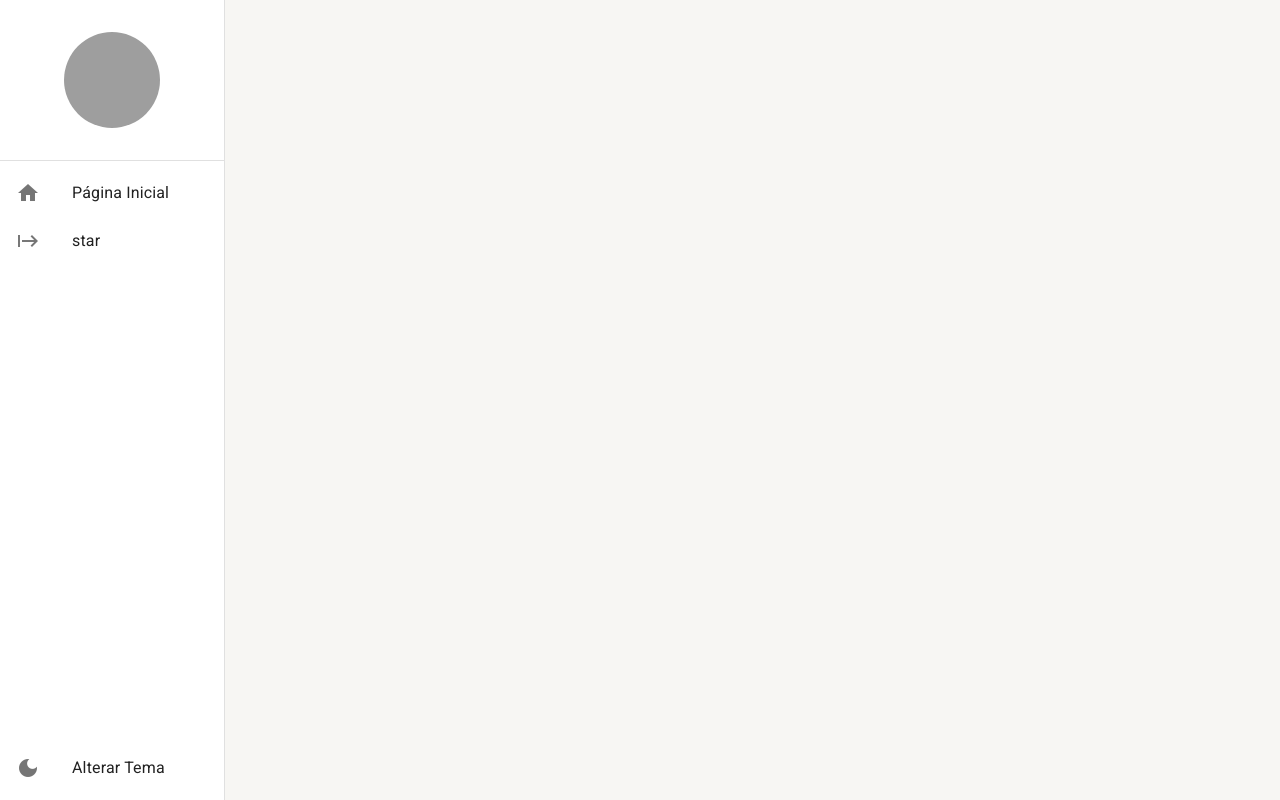
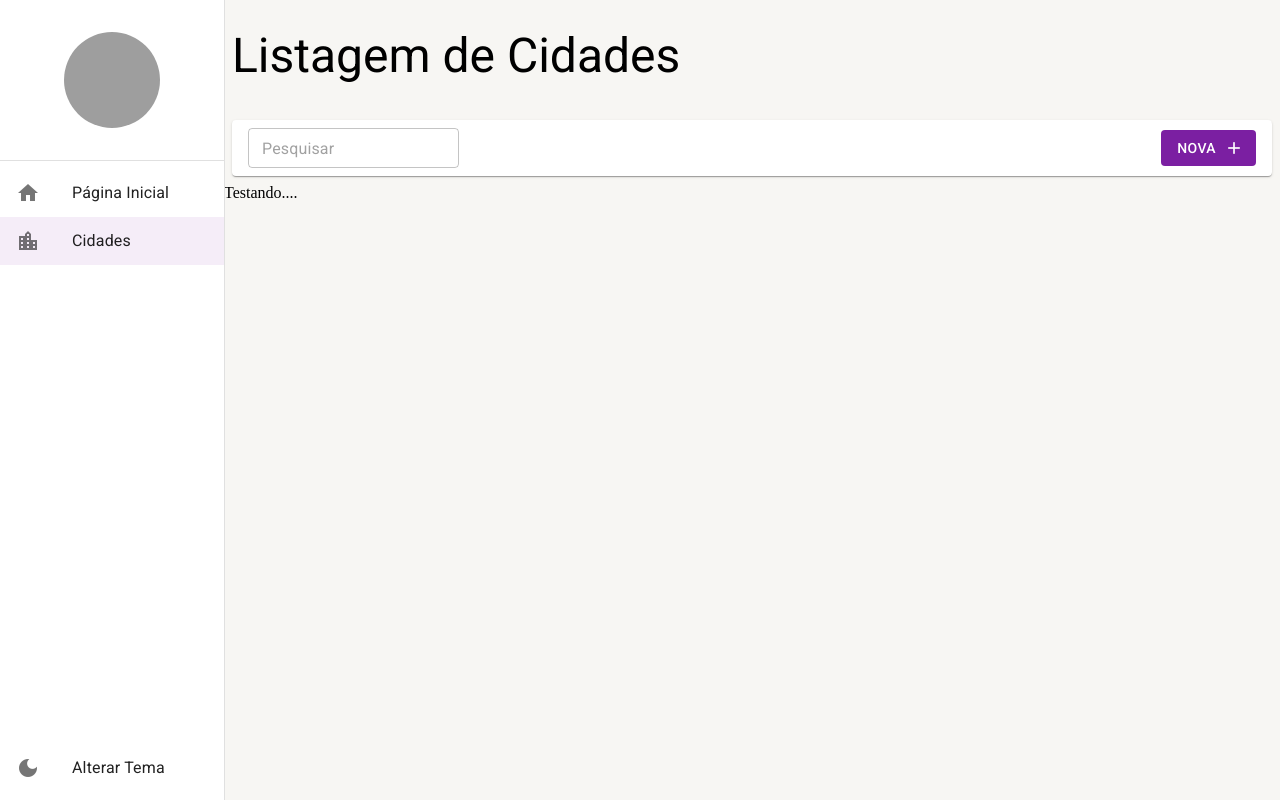
Before and after one commit to douglasdamasceno/Dashboard-com-Material-UI, a React (Create React App) app: page /cidades in a window 1280 px wide. Built offline with nearby package versions, Linux system fonts and the light colour scheme; grey boxes are pictures that could not be loaded.

Commit message:
feat: add tela de cidades

```diff
--- /dev/null
+++ b/src/pages/Cities/index.tsx
@@ -0,0 +1,28 @@
+import React, { useMemo } from 'react';
+import { useSearchParams } from 'react-router-dom';
+import { ListTool } from '../../shared/components';
+import { LayoutBasePage } from '../../shared/layouts';
+
+export const Cities: React.FC = () => {
+    const [searchParams,setSearchParams] = useSearchParams();
+
+    const search = useMemo(()=>{
+        return searchParams.get('search') || '';
+    },[searchParams]);
+
+  return(
+    <LayoutBasePage
+        title='Listagem de Cidades'
+        toolbar={
+        <ListTool
+            newButtonText='Nova'
+            isSearchInputVisible
+            isNewButtonVisible
+            searchText={search}
+            onSearchTextChange={(newText)=> setSearchParams({search:newText},{replace:true})}
+        />}
+    >
+      Testando....
+  </LayoutBasePage>
+    );
+}
--- a/src/pages/index.ts
+++ b/src/pages/index.ts
@@ -1 +1,2 @@
 export * from "./Dashboard";
+export * from "./Cities";
--- a/src/routes/index.tsx
+++ b/src/routes/index.tsx
@@ -1,7 +1,7 @@
 import { Route, Routes } from "react-router-dom";
 import {useDrawerContext} from '../shared/contexts';
 import { useEffect } from "react";
-import { Dashboard } from "../pages";
+import { Cities, Dashboard } from "../pages";
 
 export default function AppRoute(){
     const {setDrawerOptions} = useDrawerContext();
@@ -14,9 +14,9 @@ export default function AppRoute(){
                 path:'/pagina-inicial',
             },
             {
-                label:'star',
-                icon:'start',
-                path:'/aa',
+                label:'Cidades',
+                icon:'location_city',
+                path:'/cidades',
             },
         ]);
     },[]);
@@ -25,6 +25,9 @@ export default function AppRoute(){
 
         <Routes>
             <Route path="/pagina-inicial" element={<Dashboard />}/>
+            <Route path="/cidades" element={<Cities />}/>
+            {/* <Route path="/cidades/detalhe/:id" element={<Cities />}/> */}
+            <Route path="*" element={<Dashboard />}/>
         </Routes>
     )
 };
--- a/src/shared/components/ListTool/index.tsx
+++ b/src/shared/components/ListTool/index.tsx
@@ -16,6 +16,7 @@ export function ListTool({
     newButtonText = 'Novo',isNewButtonVisible,onNewButtonClick
 }:IListToolProps) {
     const theme = useTheme();
+
     return (
         <Box
             display='flex'
```
